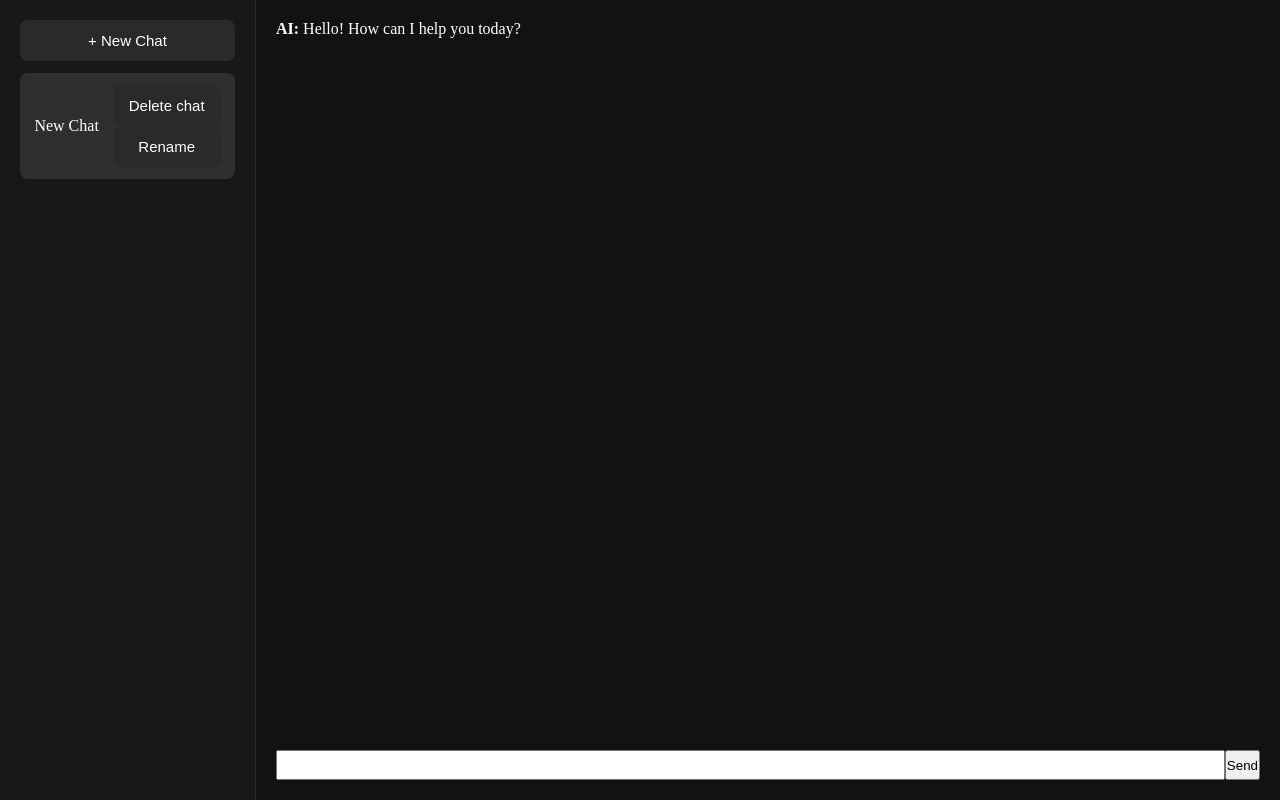
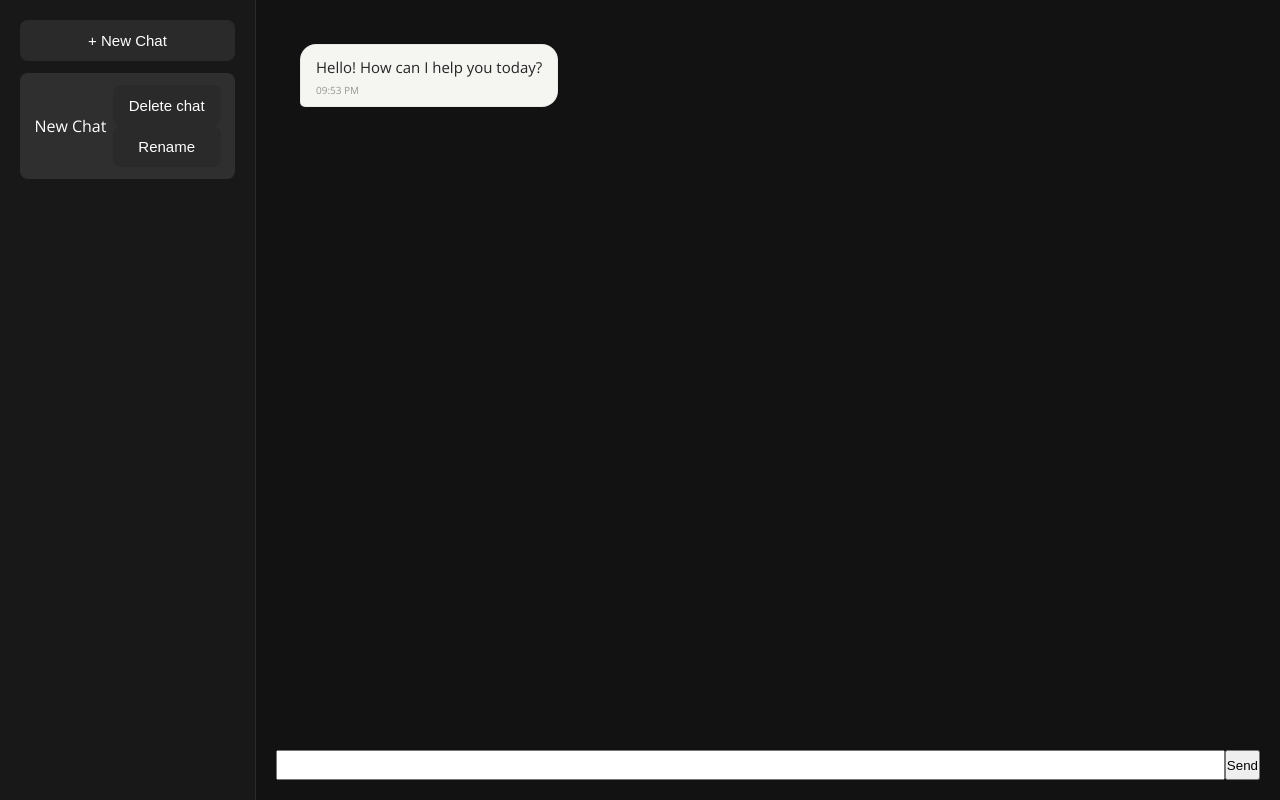
Before and after one commit to kindBob/smartchat-ai, a React (Vite) app in the folder frontend/: page / in a window 1280 px wide. Built offline with nearby package versions, Linux system fonts and the light colour scheme.

Commit message:
feat: add message timestamps and styling

```diff
--- a/frontend/src/components/Message.tsx
+++ b/frontend/src/components/Message.tsx
@@ -1,10 +1,20 @@
 import type { MessageType } from "../types/Message";
 
-function Message({ id, text, sender, timestamp }: MessageType) {
+const timeFormatter = new Intl.DateTimeFormat([], {
+    hour: "2-digit",
+    minute: "2-digit",
+});
+
+function formatMessageTime(timestamp: string) {
+    return timeFormatter.format(new Date(timestamp));
+}
+
+function Message({ text, sender, timestamp }: MessageType) {
     return (
-        <div>
-            <strong>{sender === "user" ? "You: " : "AI: "}</strong>
-            <span>{text}</span>
+        <div className={`message ${sender === "user" ? "message--user" : "message--assistant"}`}>
+            <p className="message__text">{text}</p>
+
+            <span className="message__time">{formatMessageTime(timestamp)}</span>
         </div>
     );
 }
--- a/frontend/src/components/MessageList.scss
+++ b/frontend/src/components/MessageList.scss
@@ -1,4 +1,130 @@
 .message-list {
-    flex: 1;
+    display: flex;
+    flex-direction: column;
+    gap: 14px;
+
+    width: 100%;
+    height: 100%;
+    padding: 24px;
+
     overflow-y: auto;
+
+    scrollbar-width: thin;
+    scrollbar-color: rgba(165, 182, 141, 0.4) transparent;
+
+    &::-webkit-scrollbar {
+        width: 6px;
+    }
+
+    &::-webkit-scrollbar-track {
+        background: transparent;
+    }
+
+    &::-webkit-scrollbar-thumb {
+        background: rgba(165, 182, 141, 0.4);
+        border-radius: 10px;
+
+        &:hover {
+            background: rgba(165, 182, 141, 0.7);
+        }
+    }
 }
+
+.message {
+    display: flex;
+    flex-direction: column;
+
+    width: fit-content;
+    max-width: 75%;
+
+    padding: 11px 15px;
+
+    border-radius: 16px;
+
+    animation: messageAppear 0.2s ease-out;
+
+    &__sender {
+        margin-bottom: 4px;
+
+        font-size: 12px;
+        font-weight: 600;
+        opacity: 0.65;
+    }
+
+    &__text {
+        margin: 0;
+
+        font-size: 15px;
+        line-height: 1.5;
+
+        white-space: pre-wrap;
+        overflow-wrap: anywhere;
+    }
+
+    &__time {
+        margin-top: 6px;
+
+        font-size: 10px;
+        line-height: 1;
+
+        opacity: 0.45;
+        user-select: none;
+    }
+
+    // User
+    &--user {
+        align-self: flex-end;
+
+        background: #a5b68d;
+        color: #fff;
+
+        border-bottom-right-radius: 5px;
+
+        .message__time {
+            align-self: flex-end;
+        }
+    }
+
+    // AI
+    &--assistant {
+        align-self: flex-start;
+
+        background: #f5f5f2;
+        color: #252525;
+
+        border: 1px solid rgba(0, 0, 0, 0.05);
+
+        border-bottom-left-radius: 5px;
+
+        .message__time {
+            align-self: flex-start;
+        }
+    }
+}
+
+@keyframes messageAppear {
+    from {
+        opacity: 0;
+        transform: translateY(5px);
+    }
+
+    to {
+        opacity: 1;
+        transform: translateY(0);
+    }
+}
+
+@media (max-width: 768px) {
+    .message {
+        max-width: 85%;
+        padding: 10px 13px;
+
+        &__text {
+            font-size: 14px;
+        }
+
+        &__time {
+            font-size: 10px;
+        }
+    }
+}
--- a/frontend/src/index.scss
+++ b/frontend/src/index.scss
@@ -1,3 +1,7 @@
+@import url("https://fonts.googleapis.com/css2?family=Open+Sans:ital,wght@0,300..800;1,300..800&display=swap");
+
+$font-main: "Open Sans", sans-serif;
+
 *,
 *::before,
 *::after {
@@ -5,3 +9,7 @@
     padding: 0;
     margin: 0;
 }
+
+body {
+    font-family: $font-main;
+}
--- a/frontend/src/pages/Home.tsx
+++ b/frontend/src/pages/Home.tsx
@@ -98,7 +98,7 @@ function Home() {
             id: crypto.randomUUID(),
             text,
             sender,
-            timestamp: new Date(),
+            timestamp: new Date().toISOString(),
         };
     }
 
--- a/frontend/src/types/message.ts
+++ b/frontend/src/types/message.ts
@@ -2,5 +2,5 @@ export type MessageType = {
     id: string;
     text: string;
     sender: "user" | "assistant";
-    timestamp?: Date;
+    timestamp: string;
 };
```
